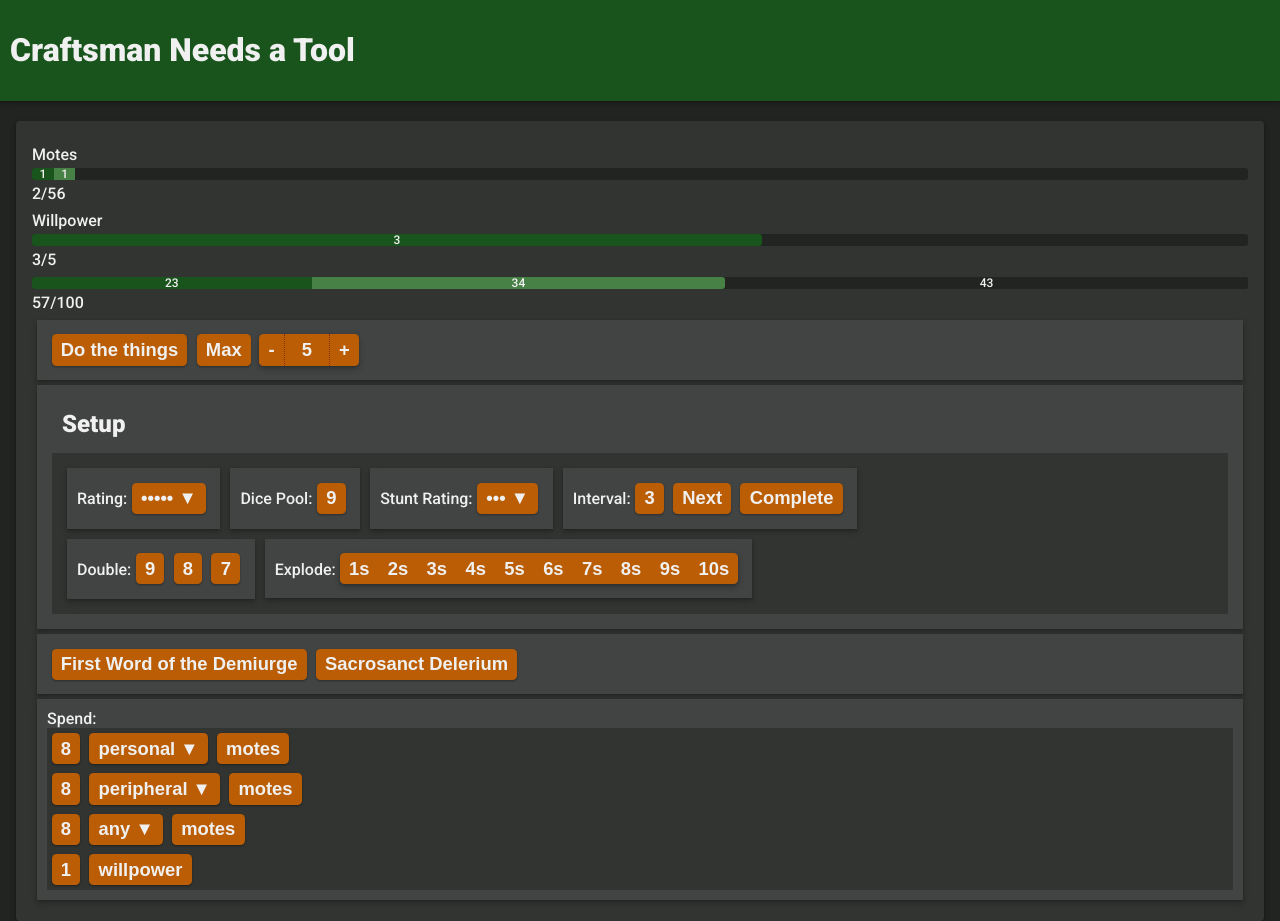
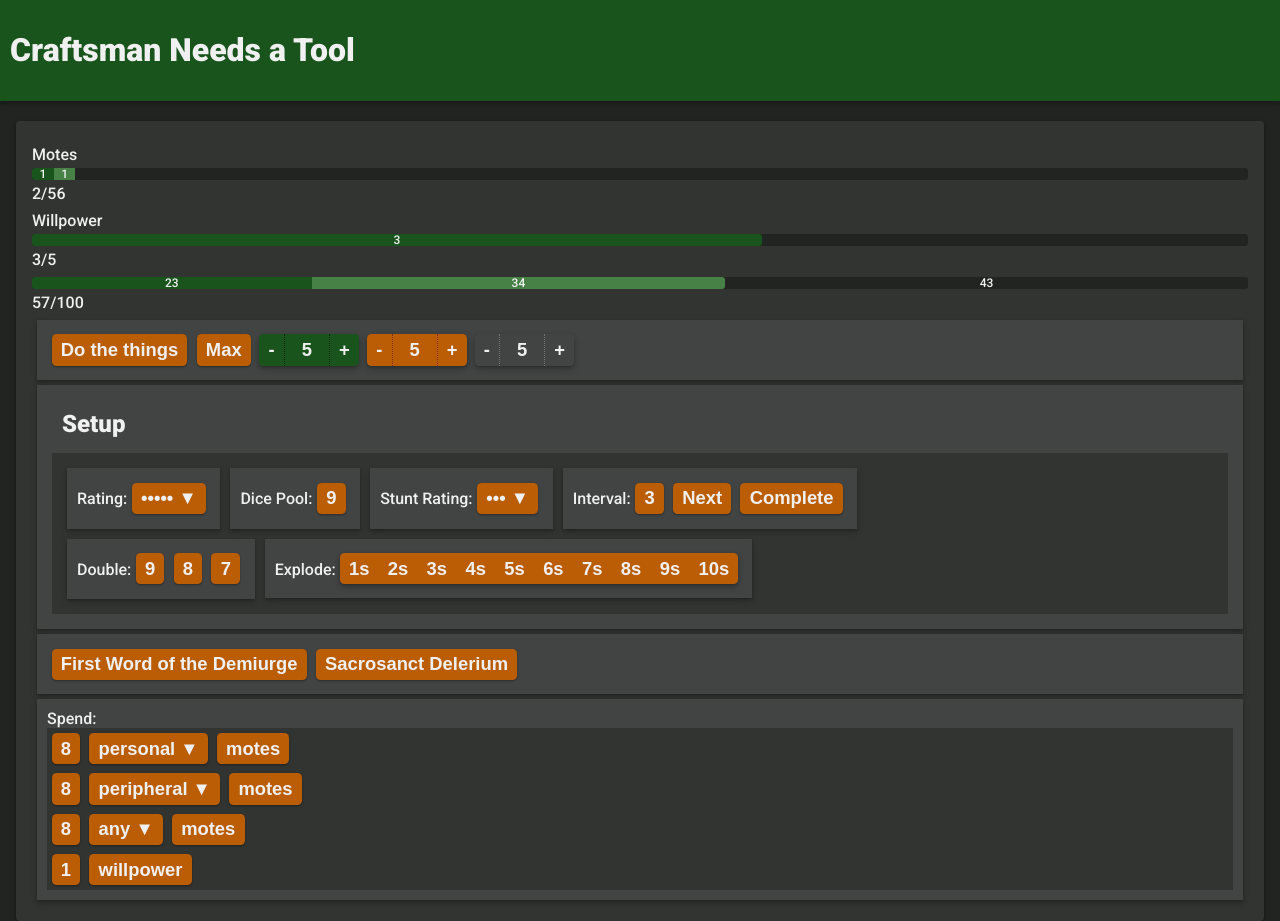
Before and after one commit to Everspace/craftsman-needs-a-tool, a React (Create React App) app: page / in a window 1280 px wide. Built offline with nearby package versions, Linux system fonts and the light colour scheme.

Commit message:
Add Color variants for Incrementer

```diff
--- a/src/App.tsx
+++ b/src/App.tsx
@@ -2,7 +2,7 @@ import React, { Component } from "react"
 import { Button } from "components/atoms/Button"
 
 import Material from "components/atoms/Material"
-import { grey, primary } from "styles/Colors"
+import { grey, primary, secondary } from "styles/Colors"
 import StatTracker from "components/organisms/StatTracker"
 import state from "state"
 import { solar } from "lib/Exalted/motePool"
@@ -112,7 +112,21 @@ class App extends Component {
             <Material className={grey.grey300.cssClass} style={spacing}>
               <Button onClick={() => this.randomize()}>Do the things</Button>
               <Button onClick={() => this.maximize()}>Max</Button>
-              <Incrementer initialValue={5} callback={console.log} />
+              <Incrementer
+                color={primary}
+                initialValue={5}
+                callback={console.log}
+              />
+              <Incrementer
+                color={secondary}
+                initialValue={5}
+                callback={console.log}
+              />
+              <Incrementer
+                color={grey}
+                initialValue={5}
+                callback={console.log}
+              />
             </Material>
 
             <Material className={grey.grey300.cssClass} style={spacing}>
```
